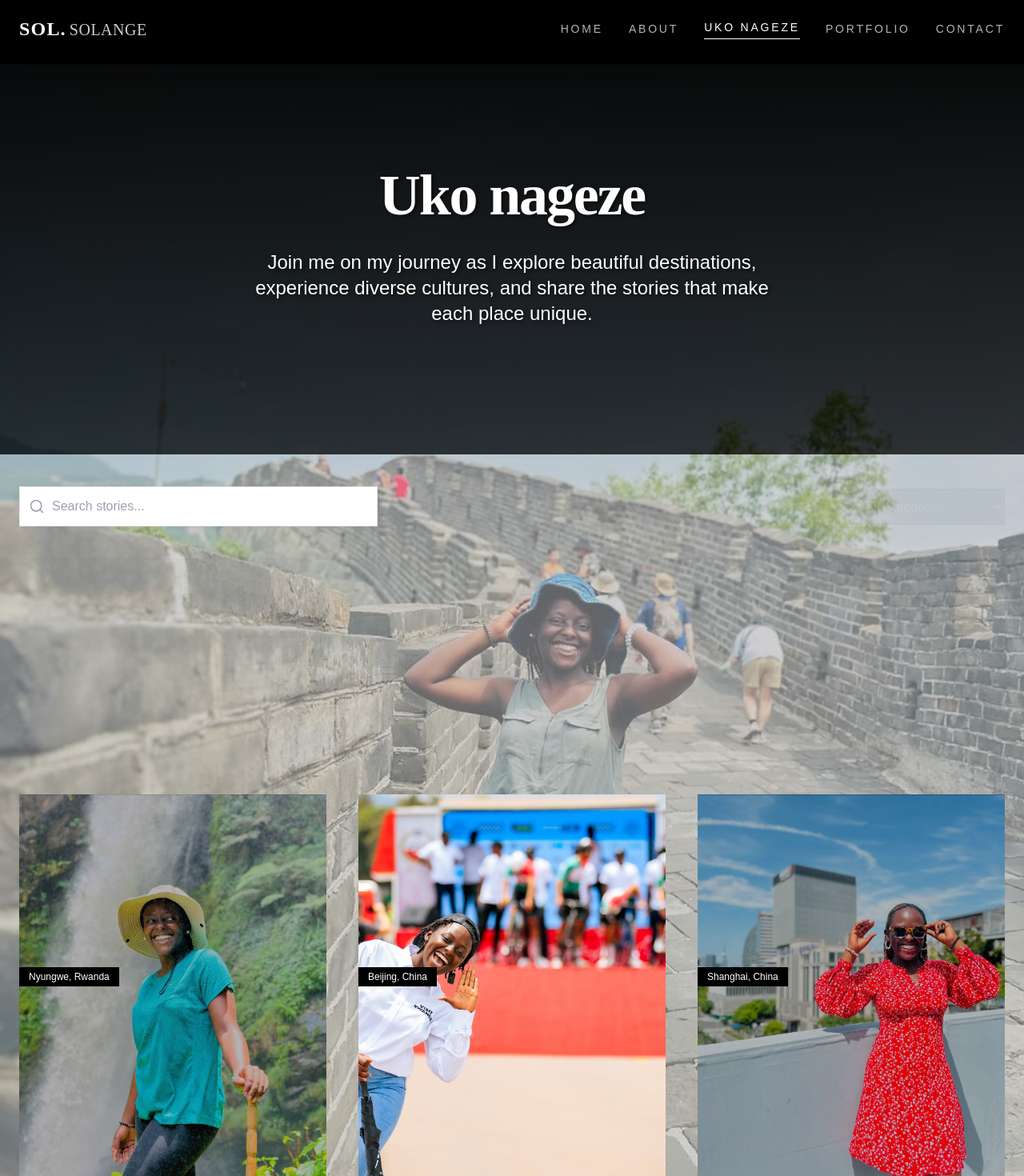
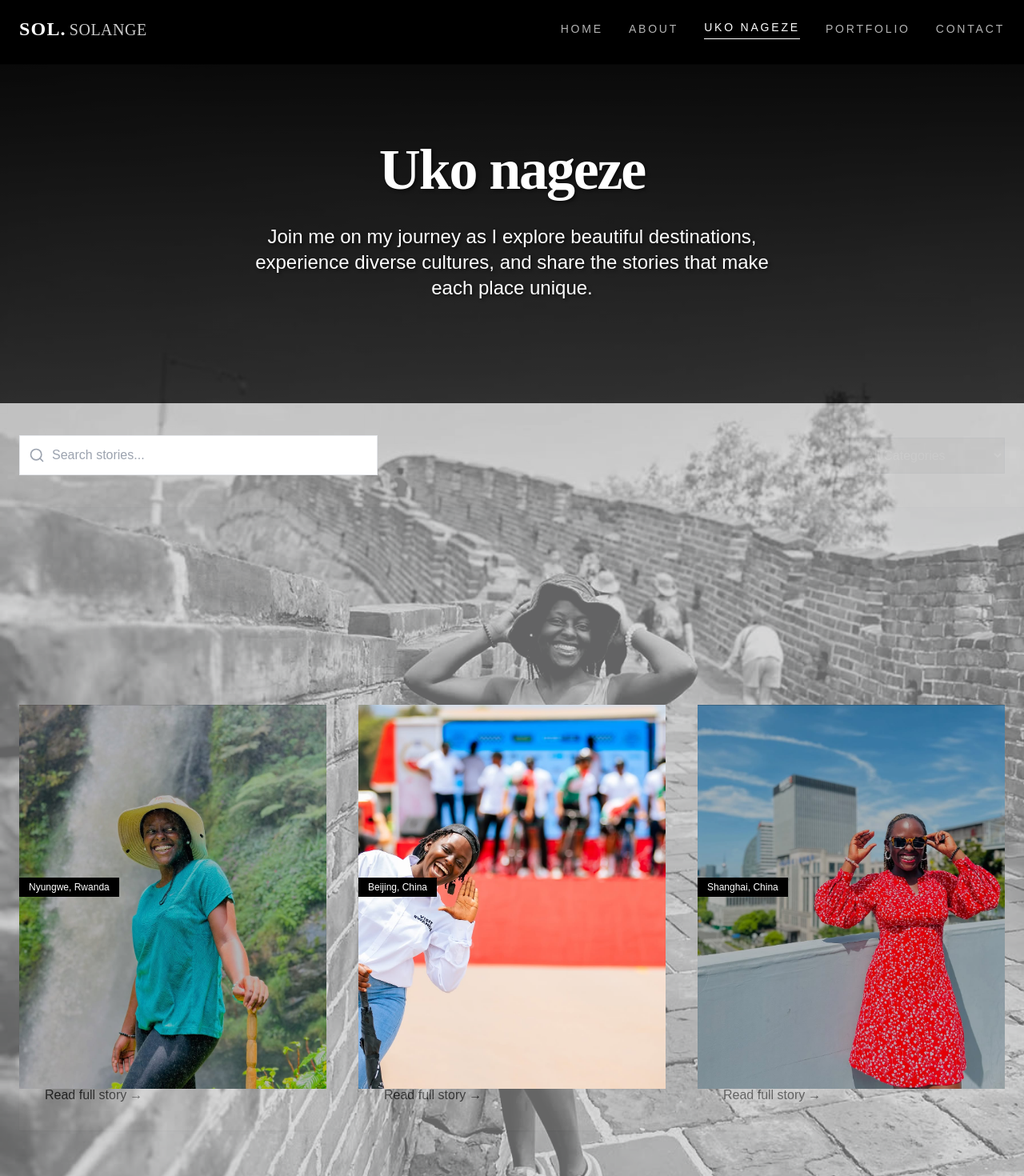
Before and after one commit to appswifts/solsolange, a React (Vite) app: page /blog in a window 1280 px wide. Shown: the top 1470 px of the page at 80% size. Built offline with nearby package versions, Linux system fonts and the light colour scheme.

Commit message:
Adjust page spacing and images
- Decreased spacing between sections on the website.
- Removed background image from the search section on the "Uko nageze" page.
- Updated the background image in the hero section to a high-contrast black and white image.

```diff
--- a/src/components/ImageWithLoading.tsx
+++ b/src/components/ImageWithLoading.tsx
@@ -11,6 +11,7 @@ interface ImageProps {
   height?: string;
   priority?: boolean;
   clickable?: boolean;
+  highContrast?: boolean;
 }
 
 const ImageWithLoading = ({
@@ -20,7 +21,8 @@ const ImageWithLoading = ({
   width,
   height,
   priority = false,
-  clickable = false
+  clickable = false,
+  highContrast = false
 }: ImageProps) => {
   const [isLoading, setIsLoading] = useState(!priority);
   const [isLoaded, setIsLoaded] = useState(false);
@@ -73,7 +75,7 @@ const ImageWithLoading = ({
         <motion.img
           src={src}
           alt={alt}
-          className={`${className} ${isLoaded ? 'opacity-100' : 'opacity-0'} transition-opacity duration-500`}
+          className={`${className} ${isLoaded ? 'opacity-100' : 'opacity-0'} transition-opacity duration-500 ${highContrast ? 'grayscale contrast-125' : ''}`}
           style={{ width: '100%', height: '100%', objectFit: 'cover' }}
           initial={{ opacity: 0 }}
           animate={{ opacity: isLoaded ? 1 : 0 }}
--- a/src/components/SectionHeading.tsx
+++ b/src/components/SectionHeading.tsx
@@ -16,7 +16,7 @@ const SectionHeading = ({
 }: SectionHeadingProps) => {
   return (
     <div
-      className={`mb-12 ${centered ? 'text-center' : ''} ${className}`}
+      className={`mb-8 ${centered ? 'text-center' : ''} ${className}`}
     >
       <motion.div
         initial={{ opacity: 0, y: 20 }}
@@ -24,7 +24,7 @@ const SectionHeading = ({
         viewport={{ once: true }}
         transition={{ duration: 0.6 }}
       >
-        <h2 className="text-3xl md:text-5xl font-playfair font-bold text-black dark:text-white mb-6 tracking-tight negative-tracking">
+        <h2 className="text-3xl md:text-5xl font-playfair font-bold text-black dark:text-white mb-4 tracking-tight negative-tracking">
           {title}
         </h2>
 
@@ -42,7 +42,7 @@ const SectionHeading = ({
         )}
 
         <motion.div
-          className="w-16 h-[1px] bg-black/30 dark:bg-white/30 mt-8"
+          className="w-16 h-[1px] bg-black/30 dark:bg-white/30 mt-6"
           initial={{ width: 0 }}
           whileInView={{ width: 64 }}
           viewport={{ once: true }}
--- a/src/pages/Blog.tsx
+++ b/src/pages/Blog.tsx
@@ -1,4 +1,3 @@
-
 import { useState } from 'react';
 import { motion } from 'framer-motion';
 import { Calendar, MapPin, User, Search } from 'lucide-react';
@@ -117,12 +116,12 @@ const Blog = () => {
   return (
     <div className="pt-20 min-h-screen">
       {/* Hero section - Improved with modern styling */}
-      <section className="relative py-32 px-6 bg-black text-white">
+      <section className="relative py-24 px-6 bg-black text-white">
         <div className="absolute inset-0 z-0 opacity-60">
           <ImageWithLoading
             src="/lovable-uploads/fe7b80f4-9044-45a5-989d-abf3c61c3f37.png"
             alt="Blog header"
-            className="w-full h-full object-cover"
+            className="w-full h-full object-cover grayscale contrast-125"
           />
           <div className="absolute inset-0 bg-gradient-to-b from-black/90 to-black/50"></div>
         </div>
@@ -183,9 +182,9 @@ const Blog = () => {
         </div>
       </section>
 
-      {/* Featured posts section - Improved with modern styling */}
+      {/* Featured posts section - Improved with modern spacing */}
       {selectedCategory === 'All' && searchQuery === '' && (
-        <section className="py-24 px-6 bg-gray-50">
+        <section className="py-16 px-6 bg-gray-50">
           <div className="max-w-7xl mx-auto">
             <SectionHeading
               title="Featured Stories"
@@ -229,8 +228,8 @@ const Blog = () => {
         </section>
       )}
 
-      {/* All posts section - Improved with modern styling */}
-      <section className="py-24 px-6 bg-white">
+      {/* All posts section - Improved with modern spacing */}
+      <section className="py-16 px-6 bg-white">
         <div className="max-w-7xl mx-auto">
           <SectionHeading
             title={selectedCategory !== 'All' ? `${selectedCategory} Stories` : "All Stories"}
@@ -298,7 +297,7 @@ const Blog = () => {
       </section>
 
       {/* Newsletter section - Improved with modern styling */}
-      <section className="py-24 px-6 bg-black text-white">
+      <section className="py-16 px-6 bg-black text-white">
         <div className="max-w-5xl mx-auto text-center">
           <AnimatedSection>
             <h2 className="text-4xl md:text-5xl font-playfair font-bold mb-8 negative-tracking">
--- a/src/pages/Index.tsx
+++ b/src/pages/Index.tsx
@@ -1,4 +1,3 @@
-
 import { motion } from 'framer-motion';
 import { Link } from 'react-router-dom';
 import { ArrowRight, Camera, BookOpen, Map, Sun } from 'lucide-react';
@@ -16,10 +15,10 @@ const Index = () => {
           <ImageWithLoading
             src="/lovable-uploads/e8b96511-32ef-4d18-9bd8-1c4b710dd829.png"
             alt="Sol Solange in Rwanda"
-            className="w-full h-full object-cover"
+            className="w-full h-full object-cover grayscale contrast-125"
             priority={true}
           />
-          <div className="absolute inset-0 bg-gradient-to-b from-black/70 via-black/40 to-black/70"></div>
+          <div className="absolute inset-0 bg-gradient-to-b from-black/80 via-black/60 to-black/80"></div>
         </div>
 
         <div className="relative z-10 h-full flex flex-col justify-center items-center text-white px-6 pt-16">
@@ -94,7 +93,7 @@ const Index = () => {
       </section>
 
       {/* About brief section - Improved spacing and typography */}
-      <section id="about" className="py-32 px-6 bg-white">
+      <section id="about" className="py-20 px-6 bg-white">
         <div className="max-w-7xl mx-auto">
           <div className="flex flex-col md:flex-row gap-16 items-center">
             <div className="w-full md:w-1/2">
@@ -144,7 +143,7 @@ const Index = () => {
       </section>
 
       {/* What I Do Section - With outline icons and improved spacing */}
-      <section className="py-32 px-6 bg-gray-50">
+      <section className="py-20 px-6 bg-gray-50">
         <div className="max-w-7xl mx-auto">
           <SectionHeading
             title="What I Do"
@@ -190,7 +189,7 @@ const Index = () => {
       </section>
 
       {/* Featured Travel Stories Section - Improved typography and spacing */}
-      <section className="py-32 px-6 bg-white">
+      <section className="py-20 px-6 bg-white">
         <div className="max-w-7xl mx-auto">
           <SectionHeading
             title="Uko nageze"
@@ -258,7 +257,7 @@ const Index = () => {
       </section>
 
       {/* Featured Photos Section - With clickable images */}
-      <section className="py-32 px-6 bg-gray-50">
+      <section className="py-20 px-6 bg-gray-50">
         <div className="max-w-7xl mx-auto">
           <SectionHeading
             title="Through My Lens"
@@ -312,7 +311,7 @@ const Index = () => {
       </section>
 
       {/* Call to Action */}
-      <section className="py-32 px-6 bg-black text-white">
+      <section className="py-20 px-6 bg-black text-white">
         <div className="max-w-5xl mx-auto text-center">
           <AnimatedSection>
             <h2 className="text-4xl md:text-5xl font-playfair font-bold mb-8 negative-tracking">
```
